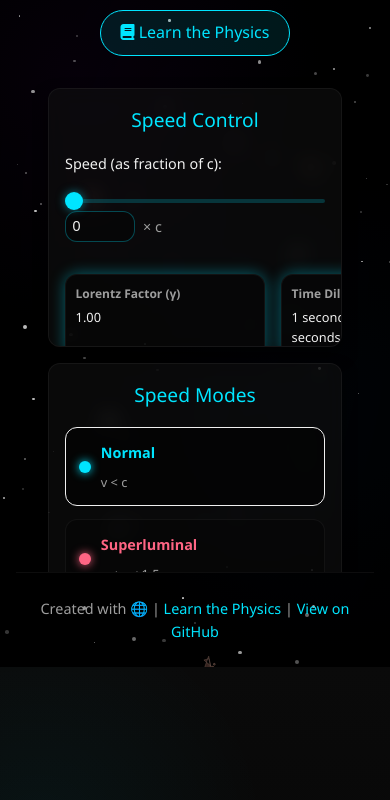
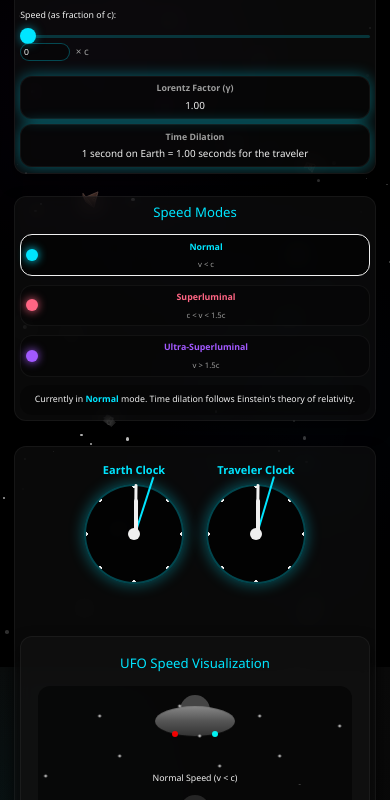
Before and after one commit to pranjalprateek6/Time-Dilation-Visualizer, a plain HTML site: page index.html in a window 390 px wide. Shown: the part 177-977 px from the top of the page. Drawn offline with nearby package versions, Linux system fonts and the light colour scheme.

Commit message:
Add files via upload

```diff
--- a/css/style.css
+++ b/css/style.css
@@ -21,6 +21,11 @@
     margin: 0;
     padding: 0;
     box-sizing: border-box;
+    -webkit-tap-highlight-color: transparent; /* Remove tap highlight on mobile */
+}
+
+html {
+    font-size: 16px; /* Base font size */
 }
 
 body {
@@ -35,6 +40,8 @@ body {
     background-attachment: fixed;
     overflow-x: hidden;
     transition: background-color 1s ease;
+    min-height: 100vh;
+    min-height: -webkit-fill-available; /* Fix for mobile Safari */
 }
 
 /* No scroll for the first page */
@@ -47,10 +54,12 @@ body.no-scroll {
 .app-container {
     display: flex;
     flex-direction: column;
-    height: 100vh;
-    max-height: 100vh;
-    margin-right: 1rem;
-    margin-left: 1rem;
+    min-height: 100vh;
+    min-height: -webkit-fill-available;
+    max-width: 100%;
+    margin: 0 auto;
+    padding: 1rem;
+    overflow-x: hidden;
 }
 
 /* Superluminal state */
@@ -1003,66 +1012,133 @@ body.ultra-superluminal .spaceship-trail {
 }
 
 @media (max-width: 768px) {
-    #dilation-form {
+    html {
+        font-size: 12px; /* Reduced base font size for mobile */
+    }
+
+    body {
+        overflow-y: auto;
+        height: auto;
+        min-height: 100vh;
+    }
+
+    body.no-scroll {
+        overflow-y: auto;
+        height: auto;
+    }
+
+    .app-container {
+        padding: 0.5rem;
+        height: auto;
+        min-height: 100vh;
+        overflow-y: visible;
+    }
+
+    main.main-layout {
         flex-direction: column;
-        gap: 1rem;
-    }
-
-    .input-group, .result-container {
+        gap: 0.75rem;
+        height: auto;
+        overflow: visible;
+        margin: 0.5rem;
+    }
+
+    .left-panel,
+    .right-panel {
+        flex: none;
         width: 100%;
-    }
-
+        max-width: none;
+        height: auto;
+        max-height: none;
+        overflow-y: visible;
+        padding: 0.75rem;
+    }
+
+    .visualization-section {
+        height: auto;
+        overflow: visible;
+    }
+
+    .visualization-container {
+        height: auto;
+        min-height: 150px;
+    }
+
+    /* Compact spacing for mobile */
     .result-container {
-        flex-direction: row;
-        flex-wrap: wrap;
+        display: grid;
+        grid-template-columns: 1fr;
+        gap: 0.5rem;
+        width: 100%;
     }
 
     .result-item {
-        flex: 1 1 calc(50% - 0.4rem);
-        min-width: 200px;
-    }
-
+        padding: 0.5rem;
+        text-align: center;
+    }
+
+    .result-item h3 {
+        font-size: 0.8rem;
+    }
+
+    .result-value {
+        font-size: 0.9rem;
+    }
+
+    /* Smaller clock display for mobile */
     .clocks-container {
         grid-template-columns: 1fr;
-    }
-
+        gap: 1rem;
+        padding: 0.75rem;
+        margin-bottom: 1rem;
+        height: auto;
+    }
+
+    .clock-face {
+        width: 120px;
+        height: 120px;
+        margin: 0 auto;
+    }
+
+    .clock h3 {
+        font-size: 1rem;
+        margin-bottom: 0.5rem;
+    }
+
+    /* Compact UFO visualization */
     .ufo-visual-container {
-        height: 300px;
+        height: auto;
+        min-height: 200px;
     }
 
     .ufo-visual-scene {
         flex-direction: column;
+        height: auto;
+        min-height: 200px;
     }
 
     .ufo-visual-item {
         width: 100%;
-        height: 33.33%;
+        height: auto;
+        min-height: 60px;
+        padding: 0.5rem 0;
     }
 
     .ufo-visual-label {
-        bottom: 0;
-    }
-
-    .explanation-page {
-        padding: 1rem;
-    }
-
-    .explanation-page .content {
-        padding: 1.5rem;
-    }
-
-    .explanation-page h1 {
-        font-size: 1.8rem;
-    }
-
-    .explanation-page h2 {
-        font-size: 1.3rem;
-    }
-
-    .explanation-page h3 {
-        font-size: 1.1rem;
-    }
-
+        font-size: 0.7rem;
+    }
+
+    /* Compact navigation */
+    nav {
+        padding: 0.25rem;
+    }
+
+    nav a {
+        padding: 0.5rem;
+        margin: 0.15rem;
+        font-size: 0.8rem;
+    }
+
+    /* Compact cards */
     .calculator-section,
     .mode-indicator-section,
     .clock-card,
@@ -1070,59 +1146,154 @@ body.ultra-superluminal .spaceship-trail {
     .ufo-visual-card,
     .ufo-effects-card,
     .visualization-section {
-        padding: 1.25rem;
+        padding: 0.75rem;
+        margin-bottom: 0.75rem;
+    }
+
+    /* Compact typography */
+    h1 {
+        font-size: 1.25rem;
+        margin-bottom: 0.25rem;
+    }
+
+    h2 {
+        font-size: 1rem;
+        margin-bottom: 0.25rem;
+    }
+
+    .tagline {
+        font-size: 0.8rem;
+        margin-bottom: 0.5rem;
+    }
+
+    /* Compact form elements */
+    .input-group {
+        margin-bottom: 0.5rem;
+    }
+
+    .input-group label {
+        font-size: 0.8rem;
+        margin-bottom: 0.25rem;
+    }
+
+    input[type="range"] {
+        margin: 0.5rem 0;
+        height: 3px;
+    }
+
+    input[type="range"]::-webkit-slider-thumb {
+        width: 16px;
+        height: 16px;
+    }
+
+    input[type="number"] {
+        width: 60px;
+        padding: 0.3rem;
+        font-size: 0.8rem;
+    }
+
+    /* Compact mode indicators */
+    .mode-indicators {
+        gap: 0.5rem;
+        margin-bottom: 0.75rem;
+    }
+
+    .mode-indicator {
+        padding: 0.5rem;
+    }
+
+    .mode-label {
+        font-size: 0.8rem;
+        margin-bottom: 0.1rem;
+    }
+
+    .mode-range {
+        font-size: 0.7rem;
+    }
+
+    .mode-description {
+        padding: 0.75rem;
+        font-size: 0.8rem;
+    }
+
+    /* Compact footer */
+    footer {
+        padding: 0.75rem;
+        font-size: 0.8rem;
+    }
+
+    footer a {
+        padding: 0.25rem;
+    }
+
+    /* Compact buttons */
+    .learn-more-btn {
+        padding: 0.4rem 0.8rem;
+        font-size: 0.8rem;
+    }
+
+    /* Speed Modes Card Mobile Centering */
+    .mode-indicator-section {
+        text-align: center;
+    }
+
+    .mode-indicator {
+        text-align: center;
+        justify-content: center;
+    }
+
+    .mode-info {
+        text-align: center;
+        align-items: center;
+    }
+
+    .mode-label, .mode-range {
+        text-align: center;
+        width: 100%;
+    }
+
+    .mode-description {
+        text-align: center;
+        padding: 0.75rem;
+    }
+
+    .mode-description p {
+        text-align: center;
+    }
+}
+
+@media (max-width: 480px) {
+    html {
+        font-size: 11px;
+    }
+
+    .app-container {
+        padding: 0.25rem;
     }
 
     .left-panel,
     .right-panel {
-        padding: 1.25rem;
-        gap: 1.25rem;
-    }
-
-    .right-panel {
-        padding-right: 2.5rem;
-    }
-
-    main.main-layout {
-        gap: 1.25rem;
+        padding: 0.5rem;
+    }
+
+    .clock-face {
+        width: 100px;
+        height: 100px;
     }
 
     .result-item {
-        padding: 0.6rem;
-    }
-
-    .result-item h3 {
+        padding: 0.4rem;
+    }
+
+    h1 {
+        font-size: 1.2rem;
+    }
+
+    .tagline {
         font-size: 0.75rem;
     }
 
-    .result-value {
-        font-size: 0.8rem;
-    }
-
-    .clock-card {
-        margin-bottom: 3rem;
-    }
-
-    .clocks-container {
-        margin-bottom: 3rem;
-    }
-
-    .clock-card::after {
-        bottom: -1.5rem;
-    }
-}
-
-@media (max-width: 480px) {
-    .left-panel,
-    .right-panel {
-        padding: 1rem;
-        gap: 1rem;
-    }
-
-    .right-panel {
-        padding-right: 2rem;
-    }
-
+    /* Ultra compact layout */
     .calculator-section,
     .mode-indicator-section,
     .clock-card,
@@ -1130,48 +1301,47 @@ body.ultra-superluminal .spaceship-trail {
     .ufo-visual-card,
     .ufo-effects-card,
     .visualization-section {
-        padding: 1rem;
-    }
-
-    h1 {
-        font-size: 1.8rem;
-    }
-
-    .tagline {
-        font-size: 1rem;
-    }
-
-    #speed-slider {
+        padding: 0.5rem;
         margin-bottom: 0.5rem;
     }
 
-    .clock-face {
-        width: 120px;
-        height: 120px;
-    }
-
-    .hour-hand {
-        height: 30px;
-    }
-
-    .minute-hand {
-        height: 45px;
-    }
-
-    .second-hand {
-        height: 55px;
-    }
-
-    .clock-card {
-        margin-bottom: 2.5rem;
-    }
-
-    .clocks-container {
-        margin-bottom: 2.5rem;
-    }
-
-    .clock-card::after {
-        bottom: -1.25rem;
+    .mode-indicators {
+        flex-direction: column;
+        gap: 0.4rem;
+        align-items: center;
+    }
+
+    .mode-indicator {
+        width: 100%;
+        padding: 0.4rem;
+        justify-content: center;
+    }
+
+    .mode-info {
+        align-items: center;
+    }
+
+    /* Smaller UFO visualization */
+    .ufo-visual-container {
+        min-height: 180px;
+    }
+
+    .ufo-visual-scene {
+        min-height: 180px;
+    }
+
+    .ufo-visual-item {
+        min-height: 50px;
+    }
+
+    /* Compact input elements */
+    input[type="number"] {
+        width: 50px;
+        padding: 0.25rem;
+    }
+
+    .input-group {
+        margin-bottom: 0.4rem;
     }
 }
 
```
